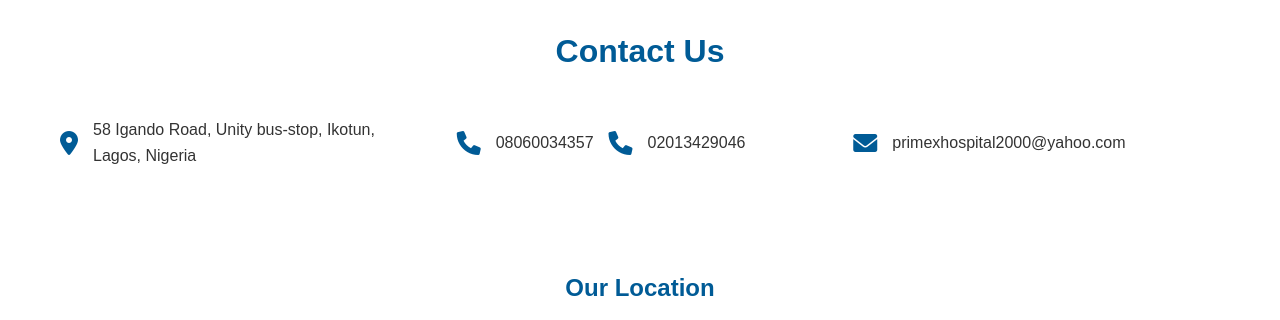
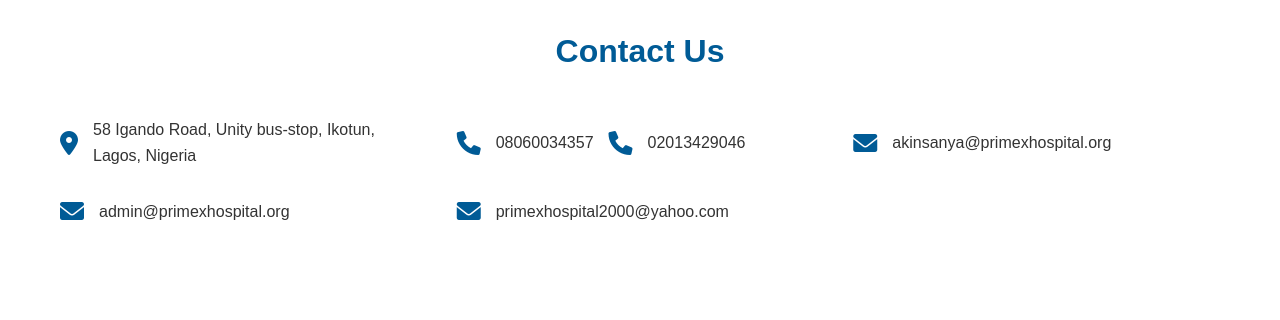
Before and after one commit to Dreysonglobal/primex, a plain HTML site: page index.html in a window 1280 px wide. Shown: the part 2700-3020 px from the top of the page. Drawn offline with Linux system fonts and the light colour scheme.

Commit message:
Update index.html

```diff
--- a/index.html
+++ b/index.html
@@ -148,6 +148,14 @@
                     </div>
                     <div>
                         <i class="fas fa-envelope"></i>
+                        <p>akinsanya@primexhospital.org</p>
+                    </div>
+                    <div>
+                        <i class="fas fa-envelope"></i>
+                        <p>admin@primexhospital.org</p>
+                    </div>
+                    <div>
+                        <i class="fas fa-envelope"></i>
                         <p>primexhospital2000@yahoo.com</p>
                     </div>
                 </div>
```
